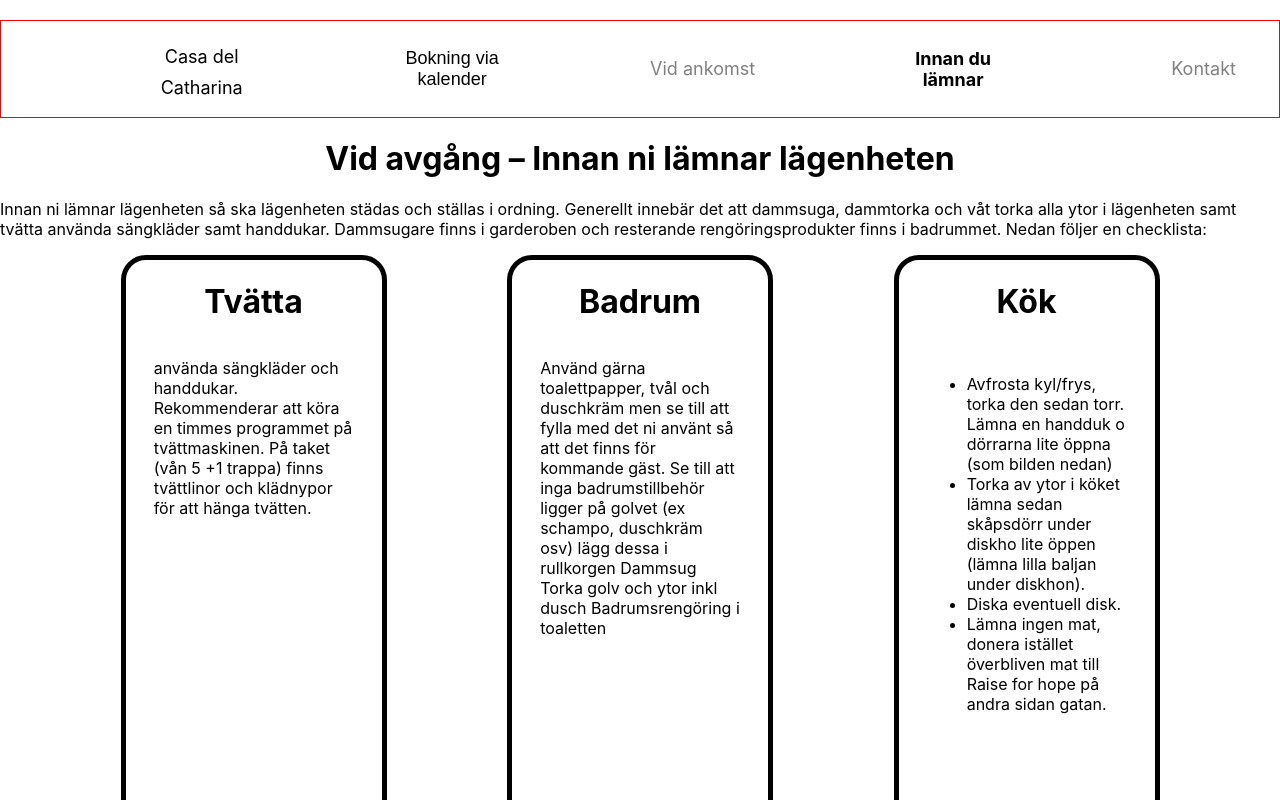
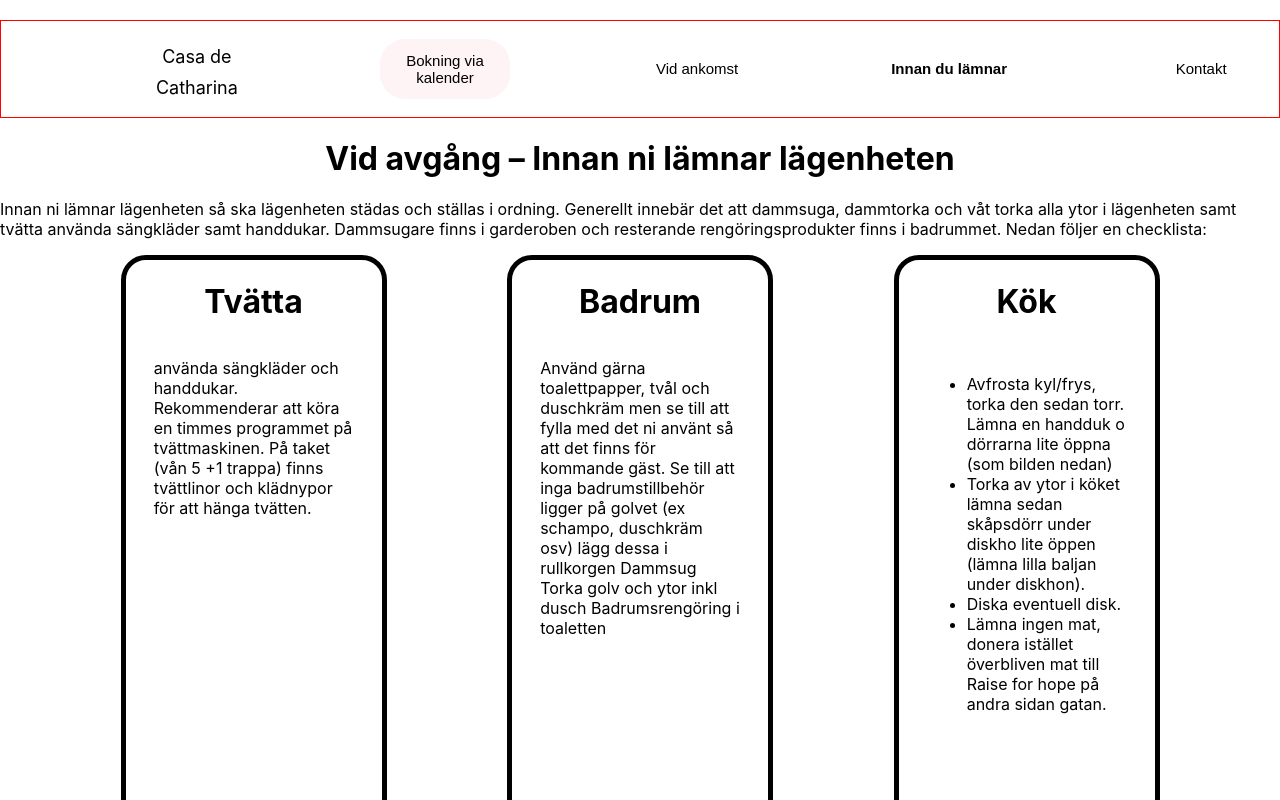
Before and after one commit to nordstromkristofer/torrevieja, a React (Create React App) app: page /b4leave in a window 1280 px wide. In both pictures the pointer is over the element "Bokning via kalender". Shown: the top 800 px of the page. Built offline with nearby package versions, Linux system fonts and the light colour scheme.

Commit message:
hoverfix

```diff
--- a/src/header/Header.css
+++ b/src/header/Header.css
@@ -25,9 +25,6 @@
       */
 
 
-  border-width: 1px;
-  border-style: solid;
-  border-color: red;
 
 
   flex-direction: column;
@@ -57,6 +54,48 @@
   grid-column-start: 4;
   /* align-content: center; */
   align-items: center;
+  width: 130px;
+}
+
+.calendarlink:hover {
+  font-family: Arial, Helvetica, sans-serif;
+  text-decoration: none;
+  display: flex;
+  height: 60px;
+  grid-column-start: 4;
+  /* align-content: center; */
+  align-items: center;
+  background-color: #ed143d0d;
+  border-radius: 25px;
+  width: 130px;
+}
+
+.todo {
+  grid-column-start: 6;
+  display: flex;
+  font-family: Arial, Helvetica, sans-serif;
+  text-decoration: none;
+  height: 60px;
+  justify-content: center;
+
+  /* align-content: center; */
+  align-items: center;
+  width: 130px;
+
+}
+
+.todo:hover {
+  grid-column-start: 6;
+  display: flex;
+  font-family: Arial, Helvetica, sans-serif;
+  text-decoration: none;
+  height: 60px;
+
+  /* align-content: center; */
+  align-items: center;
+  background-color: #ed143d0d;
+  border-radius: 25px;
+  width: 130px;
 }
 
 .logocontainer {
@@ -85,10 +124,11 @@ a {
 }
 
 .nav-link {
-  color: gray;
+  color: black;
   text-decoration: none;
   transition: color 0.3s ease;
-  font-size: 18px;
+  font-size: 15px;
+  border-radius: 25px;
 }
 
 .nav-link:hover {
@@ -100,17 +140,58 @@ a {
   font-weight: bold;
 }
 
-.todo {
-  grid-column-start: 6;
-  display: flex;
-}
+
 
 .b4leave {
   grid-column-start: 8;
   display: flex;
+  font-family: Arial, Helvetica, sans-serif;
+  text-decoration: none;
+  height: 60px;
+  justify-content: center;
+
+  /* align-content: center; */
+  align-items: center;
+  width: 130px;
+}
+
+.b4leave:hover,
+.b4leave:active {
+  font-family: Arial, Helvetica, sans-serif;
+  text-decoration: none;
+  height: 60px;
+
+  /* align-content: center; */
+  align-items: center;
+  background-color: #ed143d0d;
+  border-radius: 25px;
+  width: 130px;
 }
 
 .contact {
   grid-column-start: 10;
   display: flex;
+  font-family: Arial, Helvetica, sans-serif;
+  text-decoration: none;
+  height: 60px;
+  justify-content: center;
+
+  /* align-content: center; */
+  align-items: center;
+  width: 130px;
+
 }
+
+.contact:hover {
+  grid-column-start: 10;
+  display: flex;
+  font-family: Arial, Helvetica, sans-serif;
+  text-decoration: none;
+  height: 60px;
+
+  /* align-content: center; */
+  align-items: center;
+  background-color: #ed143d0d;
+  border-radius: 25px;
+  width: 130px;
+}
--- a/src/header/header.tsx
+++ b/src/header/header.tsx
@@ -10,7 +10,7 @@ function Header() {
       <div className='filler'></div>
       <div className="Home-header">
         <div className='logocontainer'>
-          <NavLink to="/" className="nav-link1">Casa del Catharina</NavLink>
+          <NavLink to="/" className="nav-link1">Casa de Catharina</NavLink>
         </div>
         <div className='calendarlink'>
           <NavLink to="/calendar" className="nav-link">Bokning via kalender</NavLink>
```
